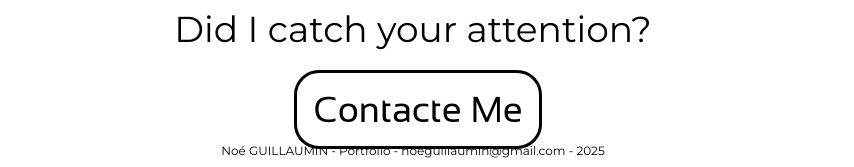
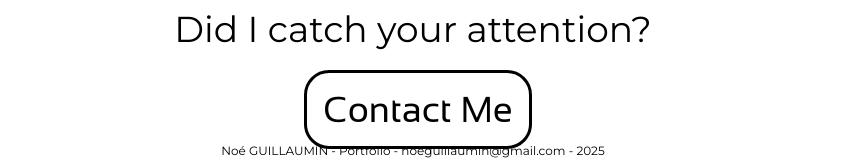
Before and after one commit to Antoinoe/noe-guillaumin-portfolio, a Vue app: page / in a window 1280 px wide. Shown: the part 888-1055 px from the top of the page, without its empty margins (227-1081 px from the left). Built offline with nearby package versions, Linux system fonts and the light colour scheme.

Commit message:
Fixed typo

```diff
--- a/src/views/HomeView.vue
+++ b/src/views/HomeView.vue
@@ -31,7 +31,7 @@
 
     <div class="contactMe">
       <p>Did I catch your attention?</p>
-      <div class="linkItem"><router-link to="/contact">Contacte Me</router-link></div>
+      <div class="linkItem"><router-link to="/contact">Contact Me</router-link></div>
     </div>
   </div>
 </template>
```
